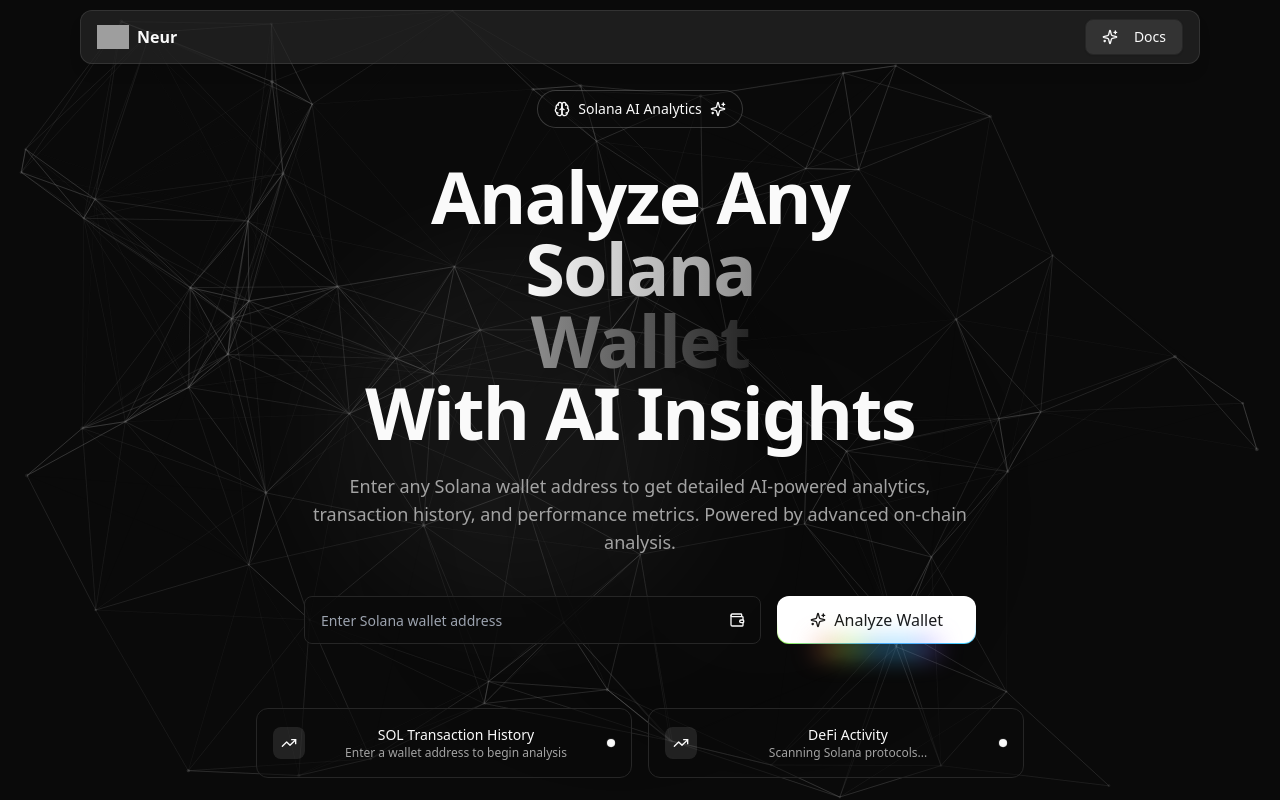
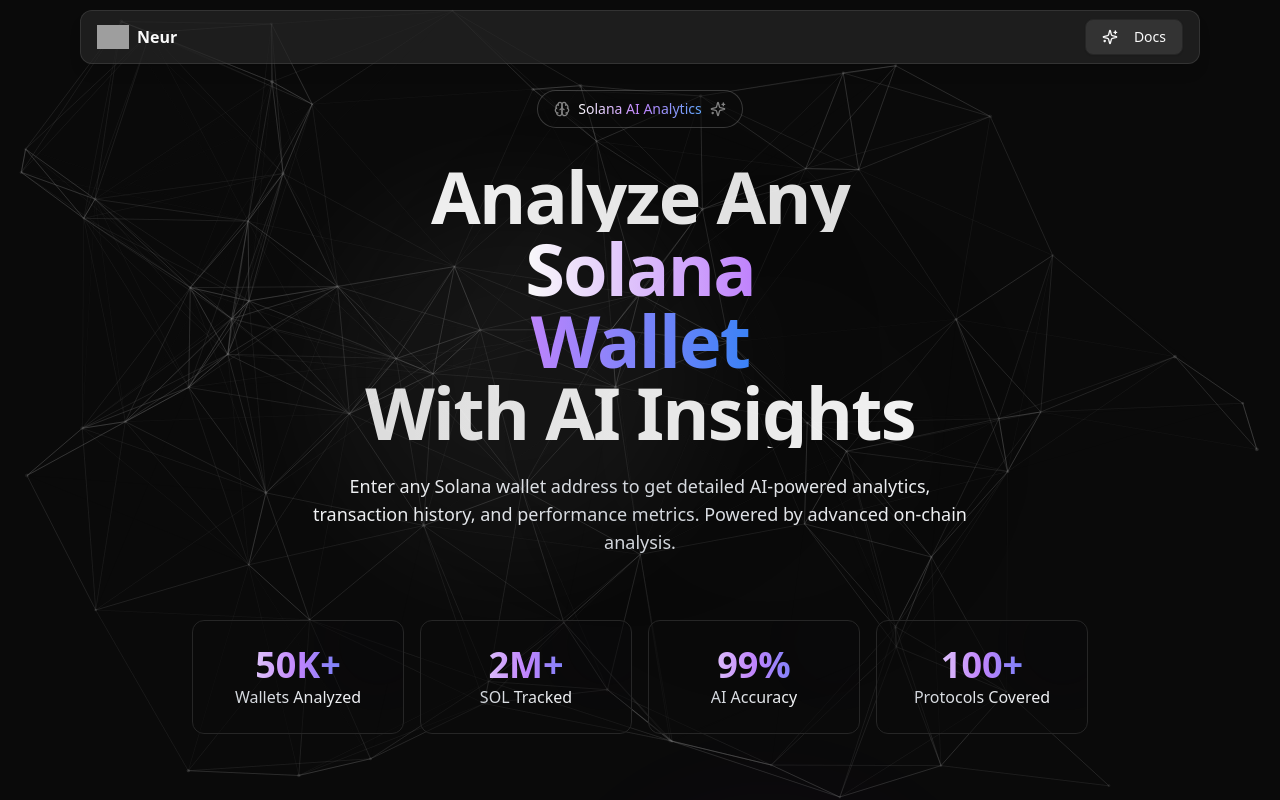
Before and after one commit to skynette/gtee, a Next.js app: page / in a window 1280 px wide. Shown: the top 800 px of the page. Built offline with nearby package versions, Linux system fonts and the light colour scheme; grey boxes are pictures that could not be loaded.

Commit message:
refactor: enhance styling and structure for improved UI consistency

```diff
--- a/src/app/page.tsx
+++ b/src/app/page.tsx
@@ -1,21 +1,21 @@
 'use client';
 
-import { useRef, useState, useEffect } from 'react';
+import { useEffect, useRef, useState } from 'react';
+
+
 
 import Image from 'next/image';
 import Link from 'next/link';
 import { useRouter } from 'next/navigation';
 
+
+
 import { GitHubLogoIcon } from '@radix-ui/react-icons';
 import { RiTwitterXFill } from '@remixicon/react';
 import { motion } from 'framer-motion';
-import {
-    BrainIcon,
-    Sparkles,
-    SparklesIcon,
-    TrendingUpIcon,
-    WalletIcon,
-} from 'lucide-react';
+import { BrainIcon, Sparkles, SparklesIcon, TrendingUpIcon, WalletIcon } from 'lucide-react';
+
+
 
 import AIProcessSection from '@/components/ai-process';
 import Features from '@/components/features-section';
@@ -26,6 +26,7 @@ import BlurFade from '@/components/ui/blur-fade';
 import { BorderBeam } from '@/components/ui/border-beam';
 import { Button } from '@/components/ui/button';
 import { RainbowButton } from '@/components/ui/rainbow-button';
+
 
 interface GradientWrapperProps {
     children: React.ReactNode;
@@ -42,7 +43,13 @@ const GradientWrapper = ({ children }: GradientWrapperProps) => (
     </div>
 );
 
-const StatsCard = ({ label, value }: { label: string; value: string }) => {
+const StatsCard = ({
+    label,
+    value,
+}: {
+    label: React.ReactNode;
+    value: string;
+}) => {
     const [isHovered, setIsHovered] = useState(false);
 
     return (
@@ -60,17 +67,17 @@ const StatsCard = ({ label, value }: { label: string; value: string }) => {
             />
 
             <motion.h3
-                className="bg-gradient-to-r from-primary to-secondary bg-clip-text text-4xl font-bold text-transparent"
+                className="bg-gradient-to-r from-primary via-purple-400 to-blue-500 bg-clip-text text-4xl font-bold text-transparent"
                 animate={{
                     scale: isHovered ? 1.1 : 1,
                 }}
                 transition={{ type: 'spring', stiffness: 300 }}>
                 {value}
             </motion.h3>
-            <p className="text-sm text-muted-foreground">{label}</p>
+            {label}
 
             <motion.div
-                className="absolute -right-2 -top-2 h-16 w-16 rounded-full bg-primary/5 blur-2xl"
+                className="absolute -right-2 -top-2 h-16 w-16 rounded-full bg-gradient-to-br from-primary/20 via-purple-500/20 to-blue-500/20 blur-2xl"
                 animate={{
                     scale: isHovered ? 1.5 : 1,
                     opacity: isHovered ? 0.4 : 0.2,
@@ -90,19 +97,23 @@ const MetricsPreviewCard = ({
     <motion.div
         initial={{ y: 20, opacity: 0 }}
         animate={{ y: 0, opacity: 1 }}
-        className="relative overflow-hidden rounded-xl border bg-card/50 p-4 backdrop-blur-sm">
+        className="group relative overflow-hidden rounded-xl border bg-card/50 p-4 backdrop-blur-sm transition-all duration-300 hover:bg-card/60">
         <div className="flex items-center gap-3">
-            <div className="flex h-8 w-8 items-center justify-center rounded-lg bg-primary/10">
+            <div className="flex h-8 w-8 items-center justify-center rounded-lg bg-primary/10 transition-colors group-hover:bg-primary/20">
                 <TrendingUpIcon className="h-4 w-4 text-primary" />
             </div>
             <div className="flex-1">
-                <h4 className="text-sm font-medium">{title}</h4>
-                <p className="text-xs text-muted-foreground">{status}</p>
+                <h4 className="bg-gradient-to-r from-white via-gray-200 to-white bg-clip-text text-sm font-medium text-transparent">
+                    {title}
+                </h4>
+                <p className="bg-gradient-to-r from-primary/60 via-purple-400/60 to-blue-400/60 bg-clip-text text-xs text-transparent">
+                    {status}
+                </p>
             </div>
             <motion.div
                 animate={{ scale: [1, 1.2, 1] }}
                 transition={{ repeat: Infinity, duration: 2 }}
-                className="h-2 w-2 rounded-full bg-primary"
+                className="h-2 w-2 rounded-full bg-gradient-to-r from-primary via-purple-400 to-blue-400"
             />
         </div>
     </motion.div>
@@ -230,69 +241,60 @@ const Hero = ({ handleLogin }: { handleLogin: (address: string) => void }) => (
         <section className="relative pt-24">
             <div className="mx-auto max-w-screen-xl px-6">
                 <BlurFade delay={0.3} className="relative">
-                    {/* AI Badge */}
+                    {/* Enhanced AI Badge */}
                     <div className="mb-8 flex justify-center">
                         <motion.div
                             initial={{ y: -20, opacity: 0 }}
                             animate={{ y: 0, opacity: 1 }}
                             className="flex items-center gap-2 rounded-full border border-primary/20 bg-card/50 px-4 py-2 backdrop-blur-sm">
-                            <BrainIcon className="h-4 w-4 text-primary" />
-                            <span className="text-sm font-medium text-primary">
+                            <BrainIcon className="h-4 w-4 text-primary animate-pulse" />
+                            <span className="text-sm font-medium bg-gradient-to-r from-primary via-purple-400 to-blue-400 bg-clip-text text-transparent">
                                 Solana AI Analytics
                             </span>
-                            <SparklesIcon className="h-4 w-4 text-primary" />
+                            <SparklesIcon className="h-4 w-4 text-primary animate-pulse" />
                         </motion.div>
                     </div>
 
-                    {/* Main Hero Content */}
+                    {/* Enhanced Main Hero Content */}
                     <div className="relative z-10 text-center">
                         <h1 className="text-4xl font-bold tracking-tight md:text-6xl lg:text-7xl">
-                            <span className="block">Analyze Any</span>
+                            <span className="block bg-gradient-to-r from-white via-white/90 to-white/80 bg-clip-text text-transparent">
+                                Analyze Any
+                            </span>
                             <AnimatedShinyText>
-                                <span className="bg-gradient-to-r from-primary to-secondary bg-clip-text text-transparent">
+                                <span className="bg-gradient-to-r from-primary via-purple-400 to-blue-500 bg-clip-text text-transparent">
                                     Solana Wallet
                                 </span>
                             </AnimatedShinyText>
-                            <span className="block">With AI Insights</span>
+                            <span className="block bg-gradient-to-r from-white/80 via-white/90 to-white bg-clip-text text-transparent">
+                                With AI Insights
+                            </span>
                         </h1>
 
-                        <p className="mx-auto mt-6 max-w-2xl text-lg text-muted-foreground">
+                        <p className="mx-auto mt-6 max-w-2xl text-lg bg-gradient-to-r from-gray-100 via-gray-300 to-gray-100 bg-clip-text text-transparent">
                             Enter any Solana wallet address to get detailed
                             AI-powered analytics, transaction history, and
                             performance metrics. Powered by advanced on-chain
                             analysis.
                         </p>
 
-                        {/* Wallet Input */}
-                        <div className="mx-auto mt-10 max-w-2xl">
-                            <WalletInput onSubmit={handleLogin} />
-                        </div>
-
-                        {/* Live Metrics Preview */}
-                        <div className="mx-auto mt-16 max-w-3xl">
-                            <div className="grid gap-4 md:grid-cols-2">
-                                <MetricsPreviewCard
-                                    title="SOL Transaction History"
-                                    status="Enter a wallet address to begin analysis"
-                                />
-                                <MetricsPreviewCard
-                                    title="DeFi Activity"
-                                    status="Scanning Solana protocols..."
-                                />
-                            </div>
-                        </div>
-
-                        {/* Stats Grid */}
+                        {/* Enhanced Stats Cards */}
                         <div className="mx-auto mt-16 max-w-4xl">
                             <div className="grid grid-cols-2 gap-4 sm:grid-cols-4">
                                 <StatsCard
-                                    label="Wallets Analyzed"
+                                    label={<span className="bg-gradient-to-r from-gray-300 to-gray-100 bg-clip-text text-transparent">Wallets Analyzed</span>}
                                     value="50K+"
                                 />
-                                <StatsCard label="SOL Tracked" value="2M+" />
-                                <StatsCard label="AI Accuracy" value="99%" />
                                 <StatsCard
-                                    label="Protocols Covered"
+                                    label={<span className="bg-gradient-to-r from-gray-300 to-gray-100 bg-clip-text text-transparent">SOL Tracked</span>}
+                                    value="2M+"
+                                />
+                                <StatsCard
+                                    label={<span className="bg-gradient-to-r from-gray-300 to-gray-100 bg-clip-text text-transparent">AI Accuracy</span>}
+                                    value="99%"
+                                />
+                                <StatsCard
+                                    label={<span className="bg-gradient-to-r from-gray-300 to-gray-100 bg-clip-text text-transparent">Protocols Covered</span>}
                                     value="100+"
                                 />
                             </div>
```
